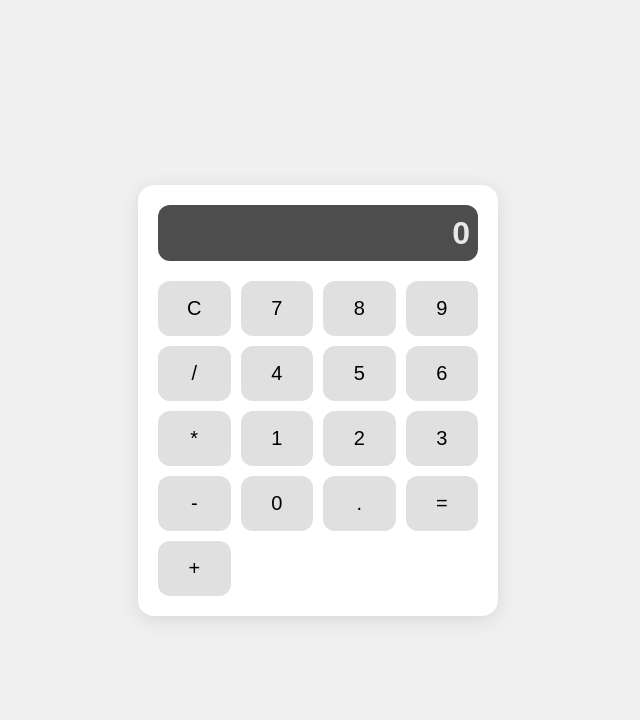
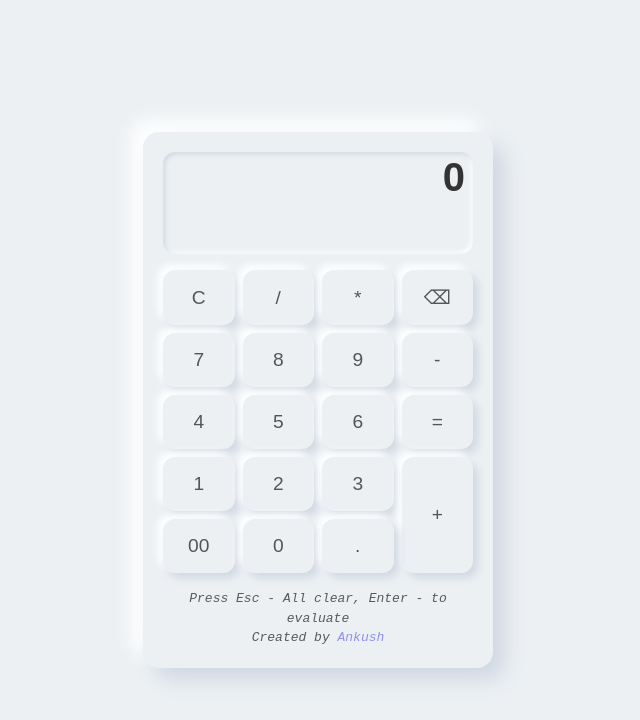
Before and after one commit to ankushshewale/Calculator, a React (Vite) app: page / in a window 1280 px wide. Shown: the top 720 px of the page, without its empty margins (322-962 px from the left). Built offline with nearby package versions, Linux system fonts and the light colour scheme.

Commit message:
Added Credits and Updated Readme.md

```diff
--- a/src/App.css
+++ b/src/App.css
@@ -1,14 +1,22 @@
+:root {
+  --bgColor: #ecf0f3;
+  --buttonColor: #555;
+}
+
 #root {
-  max-width: 1280px;
-  margin: 0 auto;
-  padding: 2rem;
-  text-align: center;
+  width: 90%;
+  display: flex;
+  justify-content: center;
 }
 
 body {
+  display: flex;
+  align-items: center;
+  justify-content: center;
   margin: 0;
+  padding: 0;
   font-family: Arial, sans-serif;
-  background-color: #f0f0f0;
+  background-color: var(--bgColor);
 }
 
 .app-container {
@@ -16,52 +24,119 @@ body {
   justify-content: center;
   align-items: center;
   min-height: 100vh;
+  padding: 1rem;
 }
 
-
 .calculator {
-  width: 320px;
-  background-color: #fff;
+  position: relative;
+  width: 350px;
+  max-width: 100%;
+  background-color: var(--bgColor);
   border-radius: 16px;
-  box-shadow: 0 4px 20px rgba(0, 0, 0, 0.1);
+  box-shadow: 12px 12px 20px #d1d8e3, -12px -12px 20px #fff;
   padding: 20px;
+  box-sizing: border-box;
 }
 
 .display-expression {
   text-align: right;
-  font-size: 20px;
-  margin-bottom: 10px;
-  min-height: 24px;
+  font-size: 1.5rem;
+  margin-bottom: 0.5rem;
+  min-height: 2.4em;
   word-wrap: break-word;
+  color: var(--buttonColor);
+  padding: 0.2rem 0.5rem;
 }
 
 .display-result {
   text-align: right;
-  font-size: 32px;
+  font-size: 2.5rem;
   font-weight: bold;
-  margin-bottom: 20px;
-  min-height: 36px;
-  background: #4d4d4d;
-  padding: 4px 8px;
+  margin-bottom: 1rem;
+  min-height: 2.4em;
+  background-color: var(--bgColor);
+  padding: 0.2rem 0.5rem;
   border-radius: 12px;
+  box-shadow: inset 2px 2px 5px #d1d8e3, inset -2px -2px 5px #fff;
+  color: #333;
+  word-break: break-all;
+  line-height: normal;
 }
 
 .buttons-grid {
   display: grid;
   grid-template-columns: repeat(4, 1fr);
-  gap: 10px;
+  gap: 0.5rem;
 }
 
 .calc-button {
-  background-color: #e0e0e0;
-  padding: 16px;
+  background-color: var(--bgColor);
+  padding: 1rem;
   border: none;
   border-radius: 12px;
-  font-size: 20px;
+  font-size: 1.2rem;
   cursor: pointer;
-  transition: background-color 0.2s ease;
+  transition: all 0.3s ease;
+  box-shadow: 5px 5px 8px #d1d8e3, -5px -5px 8px #fff;
+  color: var(--buttonColor);
 }
 
 .calc-button:hover {
-  background-color: #d0d0d0;
+  background-color: var(--bgColor);
+  box-shadow: 3px 3px 6px #d1d8e3, -3px -3px 6px #fff;
+  transform: translateY(-2px);
 }
+
+.calc-button:active {
+  box-shadow: inset 2px 2px 5px #d1d8e3, inset -2px -2px 5px #fff;
+  transform: translateY(0);
+}
+
+.calc-button:nth-child(16) {
+  grid-row-start: 4;
+  grid-row-end: 6;
+  grid-column: 4;
+}
+
+.credits {
+  display: block;
+  color: #595959;
+  margin: 0px;
+  padding-top: 16px;
+  font-style: italic;
+  text-align: center;
+}
+
+.credits a {
+  opacity: 0.4;
+  text-decoration: none;
+}
+
+
+@media screen and (max-width: 600px) {
+  .calculator {
+    width: 100%;
+    padding: 1rem;
+  }
+
+  .display-expression {
+    font-size: 1.2rem
+  }
+
+  .display-result {
+    font-size: 2rem;
+  }
+
+  .buttons-grid {
+    gap: 0.65rem;
+  }
+
+  .calc-button {
+    padding: 0.75rem;
+    font-size: 1rem;
+  }
+
+  .credits {
+    font-size: 0.6rem;
+  }
+}
--- a/src/components/Calculator.tsx
+++ b/src/components/Calculator.tsx
@@ -1,16 +1,15 @@
 import { useDispatch } from 'react-redux';
 import { useAppSelector } from '../hooks';
-import { clear, evaluate, inputDigit } from '../features/calculatorSlice';
+import { clear, evaluate, inputDigit, backspace } from '../features/calculatorSlice';
 import React from 'react';
 
 
 const buttons = [
-    "C",
-    "7", "8", "9", "/",
-    "4", "5", "6", "*",
-    "1", "2", "3", "-",
-    "0", ".", "=", "+",
-
+    "C", "/", "*", "⌫",
+    "7", "8", "9", "-",
+    "4", "5", "6", "=",
+    "1", "2", "3", "+",
+    "00", "0", ".",
 ];
 
 const Calculator = () => {
@@ -20,25 +19,33 @@ const Calculator = () => {
     const handleClick = (value: string) => {
         if (value === "=") dispatch(evaluate());
         else if (value === "C") dispatch(clear());
+        else if (value === "⌫") dispatch(backspace());
         else dispatch(inputDigit(value));
     };
 
     React.useEffect(() => {
-        const handleKeyDown = (event: KeyboardEvent) => {
-            const { key } = event;
-
-            if (/\d/.test(key) || ["+", "-", "*", "/", "."].includes(key)) {
-                dispatch(inputDigit(key));
-            } else if (key === "Enter" || key === "=") {
-                dispatch(evaluate());
-            } else if (key === "c" || key === "C") {
-                dispatch(clear());
+        const handleKeyPress = (e: KeyboardEvent) => {
+          if (e.key === "Enter") {
+            dispatch(evaluate());
+          } else if (e.key === "Backspace") {
+            dispatch(clear());
+          } else if (e.key === "Escape") {
+            dispatch(clear());
+          } else {
+            const validKeys = "0123456789/*-+.C="; // Valid keys (you can extend as needed)
+            if (validKeys.includes(e.key)) {
+              dispatch(inputDigit(e.key));
             }
+          }
         };
 
-        window.addEventListener("keydown", handleKeyDown);
-        return () => window.removeEventListener("keydown", handleKeyDown);
-    }, [dispatch]);
+        window.addEventListener("keydown", handleKeyPress);
+
+        return () => {
+          window.removeEventListener("keydown", handleKeyPress);
+        };
+      }, [dispatch]);
+
 
     return (
         <div className="calculator">
@@ -50,6 +57,9 @@ const Calculator = () => {
                     </button>
                 ))}
             </div>
+            <kbd className='credits'>
+                Press Esc - All clear, Enter - to evaluate
+                <br />Created by <a href="https://github.com/ankushshewale" target='_blank' title='Github - Ankush Shewale'>Ankush</a></kbd>
         </div>
     )
 }
--- a/src/features/calculatorSlice.tsx
+++ b/src/features/calculatorSlice.tsx
@@ -12,7 +12,21 @@ const calculatorSlice = createSlice({
     initialState,
     reducers: {
         inputDigit: (state, action: PayloadAction<string>) => {
-            state.expression += action.payload;
+            const value = action.payload;
+            const lastChar = state.expression.slice(-1);
+            const operators = ["+", "-", "*", "/", "."];
+
+            // Prevent multiple operators in a row
+            if (operators.includes(value) && operators.includes(lastChar)) {
+                return; // Do nothing if last and current are both operators
+            }
+
+            // Prevent starting expression with an operator (except "-")
+            if (state.expression === "" && operators.includes(value) && value !== "-") {
+                return;
+            }
+
+            state.expression += value;
         },
         clear: (state) => {
             state.expression = "";
@@ -24,8 +38,11 @@ const calculatorSlice = createSlice({
             } catch {
                 state.result = "Error";
             }
+        },
+        backspace: (state) => {
+            state.expression = state.expression.slice(0, -1);
         }
     }
 });
-export const { inputDigit, clear, evaluate } = calculatorSlice.actions;
+export const { inputDigit, clear, evaluate, backspace } = calculatorSlice.actions;
 export default calculatorSlice.reducer;
```
Also changed, not shown: src/utils/calculate.tsx (line endings or trailing spaces), 1 other file (tests, documents, lock files or other folders).
